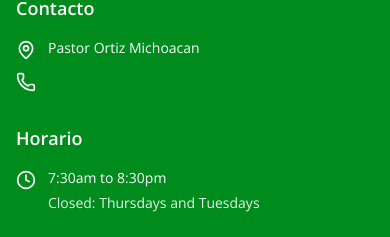
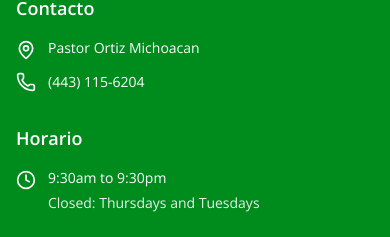
Before and after one commit to jorellortega/avos, a Next.js app: page / in a window 390 px wide. Shown: the part 2520-2757 px from the top of the page. Built offline with nearby package versions, Linux system fonts and the light colour scheme; no server answers; the database is empty.

Commit message:
Update footer with phone number and revised business hours.
Co-authored-by: Cursor <cursoragent@cursor.com>

```diff
--- a/components/footer.tsx
+++ b/components/footer.tsx
@@ -33,13 +33,13 @@ export function Footer() {
                 <MapPin className="h-5 w-5 flex-shrink-0 mt-0.5" />
                 <span>Pastor Ortiz Michoacan</span>
               </div>
-              <div
-                className="flex items-center gap-3"
-                aria-label="Teléfono"
-                title="Teléfono"
+              <a
+                href="tel:+524431156204"
+                className="flex items-center gap-3 hover:underline underline-offset-2"
               >
                 <Phone className="h-5 w-5 flex-shrink-0" />
-              </div>
+                <span>(443) 115-6204</span>
+              </a>
             </div>
           </div>
 
@@ -51,7 +51,7 @@ export function Footer() {
             <div className="flex items-start gap-3 text-sm">
               <Clock className="h-5 w-5 flex-shrink-0 mt-0.5" />
               <div className="space-y-1.5 leading-snug">
-                <p>7:30am to 8:30pm</p>
+                <p>9:30am to 9:30pm</p>
                 <p className="text-primary-foreground/90">
                   Closed: Thursdays and Tuesdays
                 </p>
```
